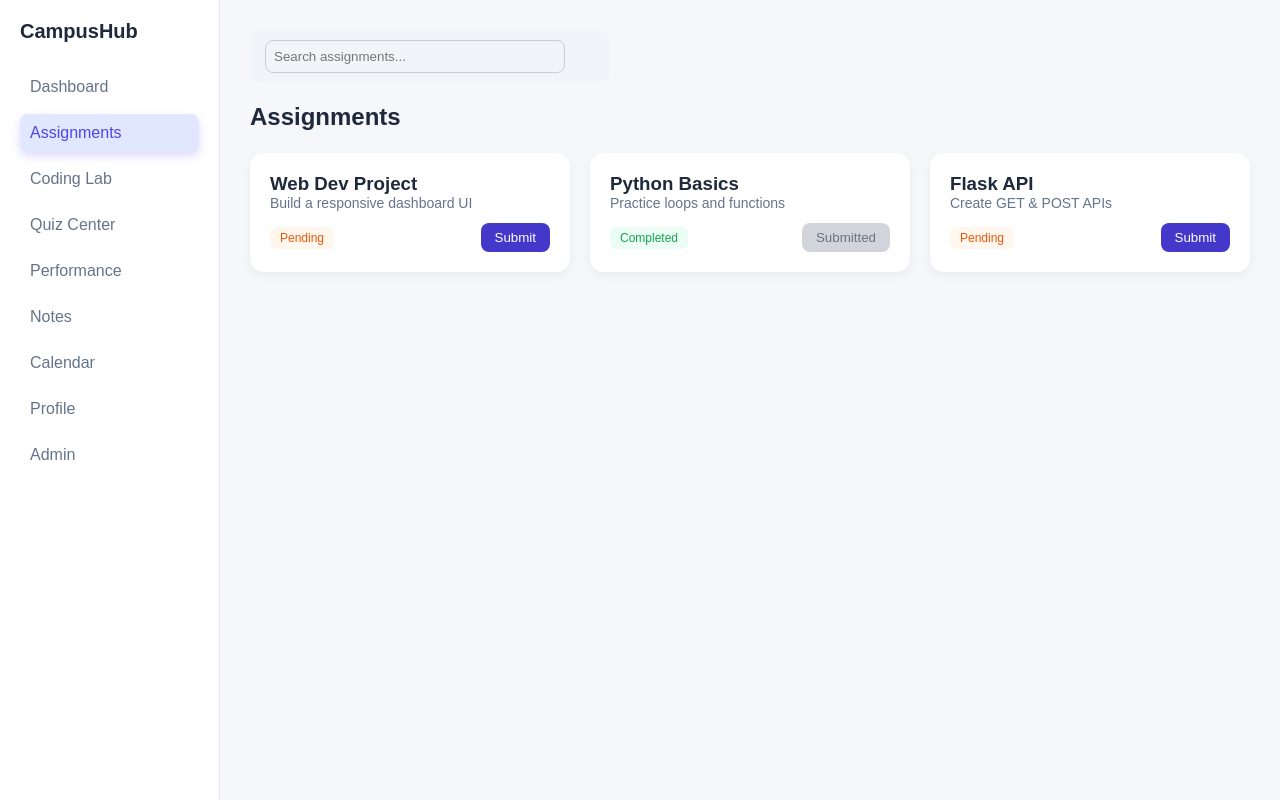
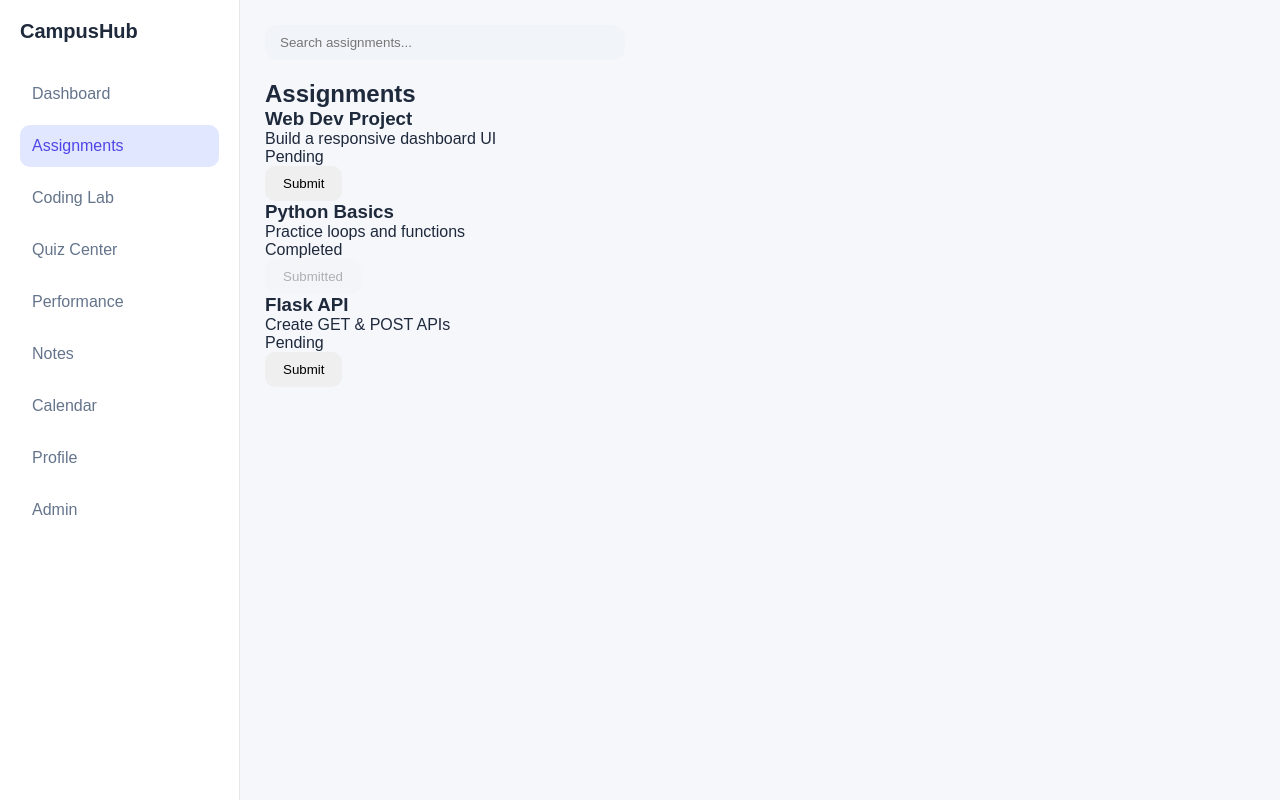
Before and after one commit to shrishtit25077-create/Web_Dev_Capstone_Project, a plain HTML site: page assignment.html in a window 1280 px wide. Drawn offline with Linux system fonts and the light colour scheme.

```diff
--- a/style.css
+++ b/style.css
@@ -267,7 +267,6 @@
 .purple {
     background: #eef2ff;
 }
-
 .dark-mode {
     background: #0f172a;
     color: white;
@@ -288,254 +287,3 @@
 .dark-mode .menu-item {
     color: #cbd5f5;
 }
-
-/* General */
-body {
-    display: flex;
-    margin: 0;
-    font-family: Arial, sans-serif;
-    background: #f5f7fb;
-}
-
-/* Sidebar */
-.sidebar {
-    width: 220px;
-    height: 100vh;
-    background: white;
-    padding: 20px;
-    border-right: 1px solid #e5e7eb;
-}
-
-.logo {
-    font-size: 20px;
-    font-weight: bold;
-    margin-bottom: 25px;
-}
-
-.menu {
-    display: flex;
-    flex-direction: column;
-    gap: 8px;
-}
-
-.menu-item {
-    padding: 10px;
-    border-radius: 8px;
-    cursor: pointer;
-    color: #64748b;
-}
-
-.menu-item.active {
-    background: #e0e7ff;
-    color: #4f46e5;
-}
-
-/* Main */
-.main {
-    flex: 1;
-    padding: 25px;
-}
-
-/* Navbar */
-.navbar {
-    margin-bottom: 20px;
-}
-
-.search input {
-    width: 300px;
-    padding: 8px;
-    border-radius: 8px;
-    border: 1px solid #ccc;
-}
-
-/* ---------------- ASSIGNMENTS ---------------- */
-
-.assignment-grid {
-    display: grid;
-    grid-template-columns: repeat(3, 1fr);
-    gap: 20px;
-}
-
-.assignment-card {
-    background: white;
-    padding: 20px;
-    border-radius: 14px;
-    transition: 0.2s;
-}
-
-.assignment-card {
-    transform: translateY(-3px);
-}
-
-.assignment-card p {
-    color: #64748b;
-    font-size: 14px;
-}
-
-/* FOOTER */
-.assignment-footer,
-.problem-footer {
-    margin-top: 12px;
-    display: flex;
-    justify-content: space-between;
-    align-items: center;
-}
-
-/* STATUS */
-.status {
-    padding: 4px 10px;
-    border-radius: 6px;
-    font-size: 12px;
-}
-
-.pending {
-    background: #fff7ed;
-    color: #ea580c;
-}
-
-.completed {
-    background: #ecfdf5;
-    color: #16a34a;
-}
-
-/* BUTTONS */
-.btn-primary {
-    background: #4f46e5;
-    color: white;
-    border: none;
-    padding: 7px 14px;
-    border-radius: 8px;
-    cursor: pointer;
-}
-
-.btn-primary {
-    background: #4338ca;
-}
-
-.btn-disabled {
-    background: #d1d5db;
-    color: #6b7280;
-    border: none;
-    padding: 7px 14px;
-    border-radius: 8px;
-    cursor: not-allowed;
-}
-
-/* ---------------- CODING LAB ---------------- */
-
-.problem-list {
-    display: flex;
-    flex-direction: column;
-    gap: 15px;
-}
-
-.problem-card {
-    background: white;
-    padding: 20px;
-    border-radius: 14px;
-    transition: 0.2s;
-}
-
-.problem-card {
-    transform: translateY(-3px);
-}
-
-.problem-card p {
-    color: #64748b;
-    font-size: 14px;
-}
-
-/* DIFFICULTY */
-.difficulty {
-    padding: 4px 10px;
-    border-radius: 6px;
-    font-size: 12px;
-}
-
-.easy {
-    background: #ecfdf5;
-    color: #16a34a;
-}
-
-.medium {
-    background: #fef9c3;
-    color: #ca8a04;
-}
-
-.hard {
-    background: #fef2f2;
-    color: #dc2626;
-}
-
-/* ---------------- CARD IMPROVEMENTS ---------------- */
-
-.assignment-card,
-.problem-card {
-    box-shadow: 0 4px 12px rgba(0, 0, 0, 0.05);
-    transition: all 0.25s ease;
-}
-
-.assignment-card:hover,
-.problem-card:hover {
-    transform: translateY(-5px);
-    box-shadow: 0 10px 25px rgba(0, 0, 0, 0.08);
-}
-
-/* ---------------- BUTTON IMPROVEMENTS ---------------- */
-
-.btn-primary {
-    transition: all 0.2s ease;
-}
-
-.btn-primary:hover {
-    transform: scale(1.05);
-    background: #4338ca;
-}
-
-/* ---------------- SIDEBAR IMPROVEMENTS ---------------- */
-
-.menu-item {
-    transition: all 0.2s ease;
-}
-
-.menu-item:hover {
-    padding-left: 16px;
-}
-
-.menu-item.active {
-    box-shadow: 0 4px 10px rgba(79, 70, 229, 0.2);
-}
-
-/* ---------------- TAGS IMPROVEMENTS ---------------- */
-
-.status,
-.difficulty {
-    font-weight: 500;
-}
-
-/* ---------------- PAGE SPACING ---------------- */
-
-.main {
-    padding: 30px;
-}
-
-.page-title {
-    margin-bottom: 25px;
-}
-
-/* ---------------- SEARCH IMPROVEMENT ---------------- */
-
-.search input {
-    transition: 0.2s;
-}
-
-.search input:focus {
-    border: 1px solid #4f46e5;
-    background: white;
-}
-
-/* ---------------- SMOOTH UI ---------------- */
-
-body {
-    transition: background 0.3s ease;
-}
```
Also changed, not shown: INDEX.HTML (+0 -2 lines), script.js (line endings or trailing spaces).
